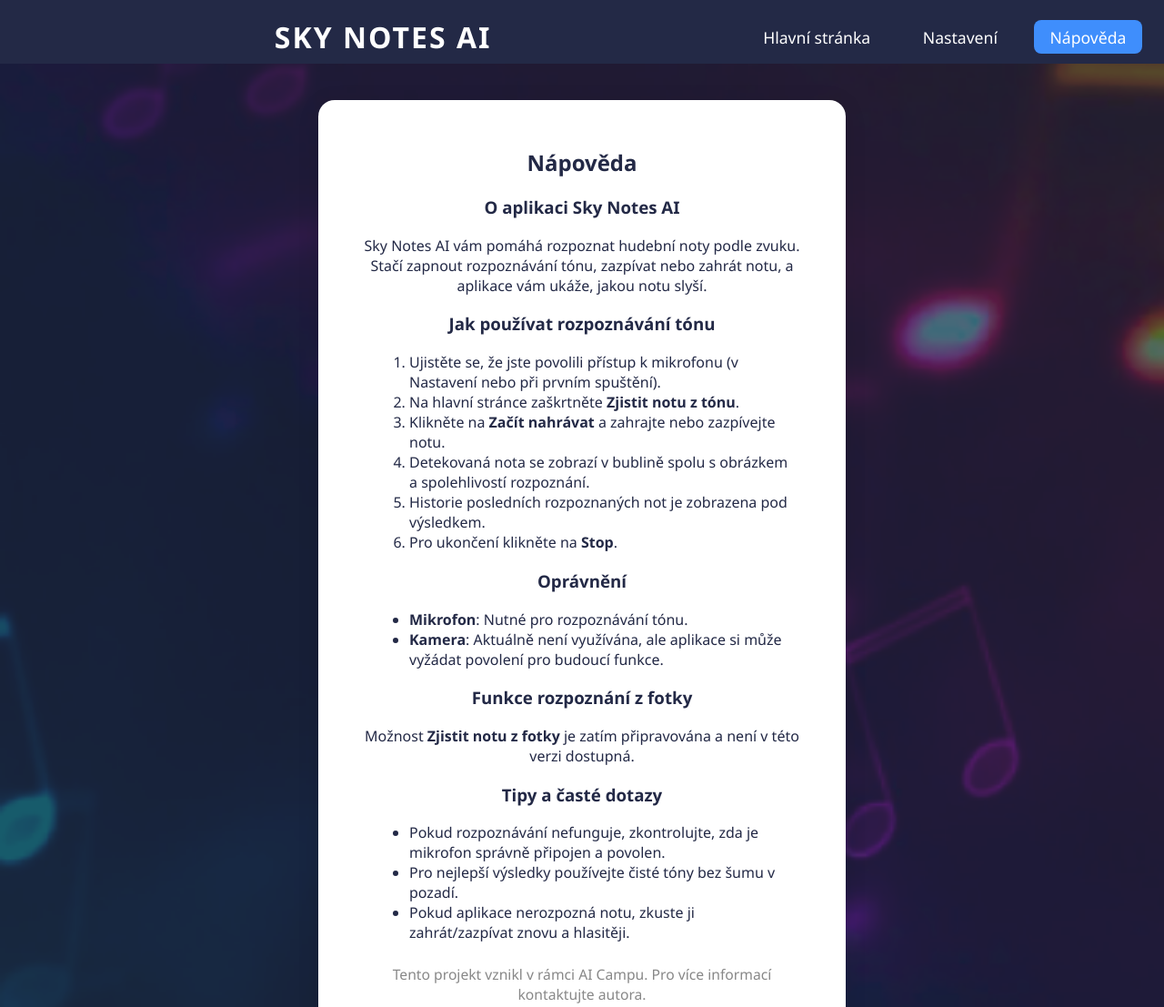
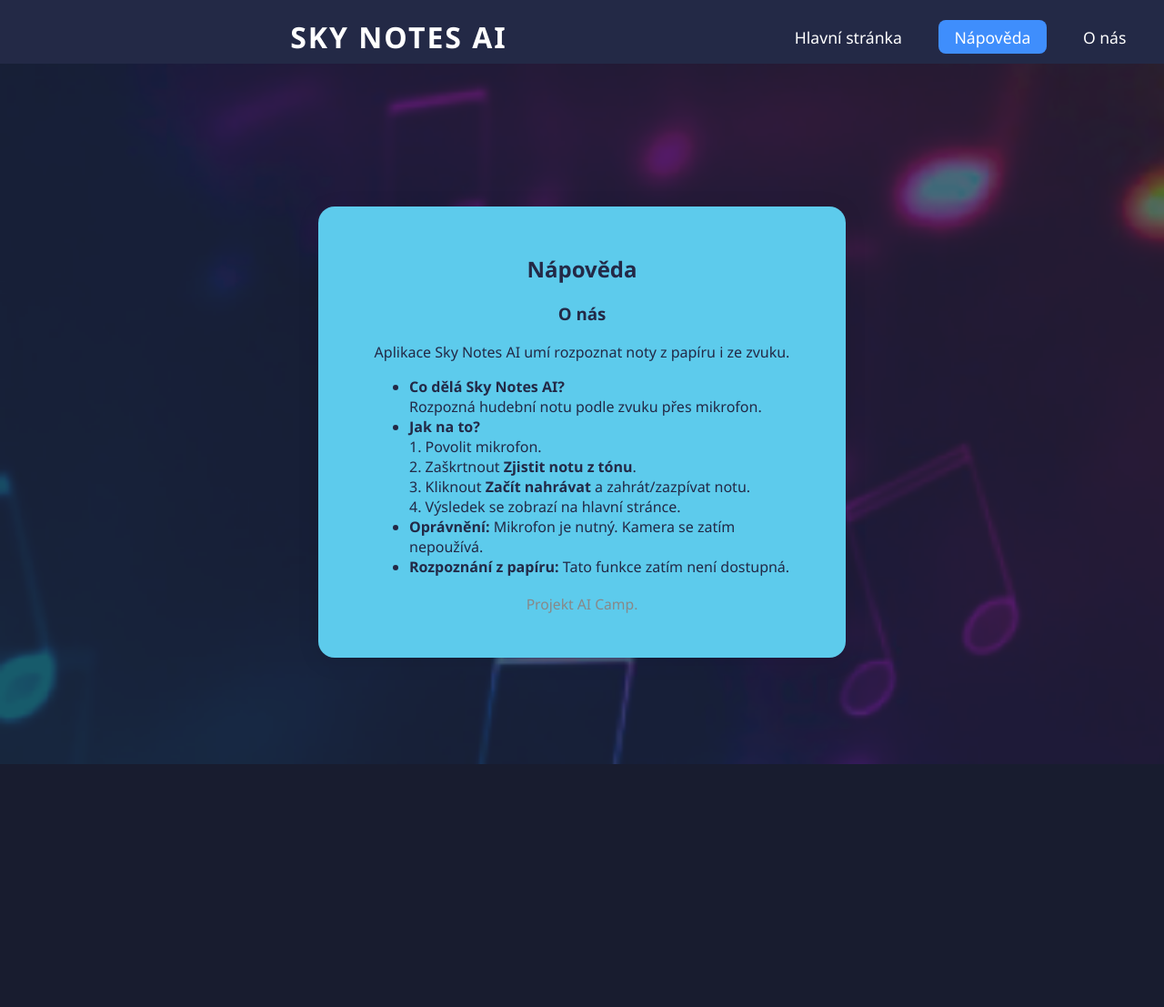
Before and after one commit to Sipxi/ai-camp-students-project, a plain HTML site: page help.html in a window 1280 px wide. Shown: the top 1107 px of the page at 91% size. After the commit the page ends 840 px from the top, so only its background shows below. Drawn offline with Linux system fonts and the light colour scheme.

Commit message:
settings page

```diff
--- a/help.html
+++ b/help.html
@@ -11,38 +11,27 @@
     <div class="app-title">SKY NOTES AI</div>
     <nav class="main-nav">
       <a href="index.html" class="nav-btn">Hlavní stránka</a>
-      <a href="settings.html" class="nav-btn">Nastavení</a>
       <a href="help.html" class="nav-btn nav-btn-active">Nápověda</a>
+      <a href="aboutus.html" class="nav-btn">O nás</a>
     </nav>
   </div>
   <div class="main-bg" style="min-height:calc(100vh - 70px);display:flex;align-items:center;justify-content:center;">
-    <div style="background:#fff;color:#232946;padding:2rem 2.5rem;border-radius:18px;box-shadow:0 4px 24px rgba(0,0,0,0.10);max-width:500px;width:100%;text-align:center;">
+    <div style="background:#5dcbec;color:#232946;padding:2rem 2.5rem;border-radius:18px;box-shadow:0 4px 24px rgba(0,0,0,0.10);max-width:500px;width:100%;text-align:center;">
       <h2>Nápověda</h2>
-      <h3>O aplikaci Sky Notes AI</h3>
-      <p>Sky Notes AI vám pomáhá rozpoznat hudební noty podle zvuku. Stačí zapnout rozpoznávání tónu, zazpívat nebo zahrát notu, a aplikace vám ukáže, jakou notu slyší.</p>
-      <h3>Jak používat rozpoznávání tónu</h3>
-      <ol style="text-align:left; margin: 0 auto; max-width: 420px;">
-        <li>Ujistěte se, že jste povolili přístup k mikrofonu (v Nastavení nebo při prvním spuštění).</li>
-        <li>Na hlavní stránce zaškrtněte <b>Zjistit notu z tónu</b>.</li>
-        <li>Klikněte na <b>Začít nahrávat</b> a zahrajte nebo zazpívejte notu.</li>
-        <li>Detekovaná nota se zobrazí v bublině spolu s obrázkem a spolehlivostí rozpoznání.</li>
-        <li>Historie posledních rozpoznaných not je zobrazena pod výsledkem.</li>
-        <li>Pro ukončení klikněte na <b>Stop</b>.</li>
-      </ol>
-      <h3>Oprávnění</h3>
+      <h3>O nás</h3>
+      <p>Aplikace Sky Notes AI umí rozpoznat noty z papíru i ze zvuku.</p>
       <ul style="text-align:left; margin: 0 auto; max-width: 420px;">
-        <li><b>Mikrofon</b>: Nutné pro rozpoznávání tónu.</li>
-        <li><b>Kamera</b>: Aktuálně není využívána, ale aplikace si může vyžádat povolení pro budoucí funkce.</li>
+        <li><b>Co dělá Sky Notes AI?</b><br>Rozpozná hudební notu podle zvuku přes mikrofon.</li>
+        <li><b>Jak na to?</b><br>
+          1. Povolit mikrofon.<br>
+          2. Zaškrtnout <b>Zjistit notu z tónu</b>.<br>
+          3. Kliknout <b>Začít nahrávat</b> a zahrát/zazpívat notu.<br>
+          4. Výsledek se zobrazí na hlavní stránce.
+        </li>
+        <li><b>Oprávnění:</b> Mikrofon je nutný. Kamera se zatím nepoužívá.</li>
+        <li><b>Rozpoznání z papíru:</b> Tato funkce zatím není dostupná.</li>
       </ul>
-      <h3>Funkce rozpoznání z fotky</h3>
-      <p>Možnost <b>Zjistit notu z fotky</b> je zatím připravována a není v této verzi dostupná.</p>
-      <h3>Tipy a časté dotazy</h3>
-      <ul style="text-align:left; margin: 0 auto; max-width: 420px;">
-        <li>Pokud rozpoznávání nefunguje, zkontrolujte, zda je mikrofon správně připojen a povolen.</li>
-        <li>Pro nejlepší výsledky používejte čisté tóny bez šumu v pozadí.</li>
-        <li>Pokud aplikace nerozpozná notu, zkuste ji zahrát/zazpívat znovu a hlasitěji.</li>
-      </ul>
-      <p style="margin-top:1.5rem;font-size:0.98em;color:#888;">Tento projekt vznikl v rámci AI Campu. Pro více informací kontaktujte autora.</p>
+      <p style="margin-top:1.2rem;font-size:0.98em;color:#888;">Projekt AI Camp.</p>
     </div>
   </div>
 </body>
```
Also changed, not shown: aboutus.html (added, +30 -0 lines), index.html (+9 -9 lines), settings.html (deleted, +0 -25 lines).
